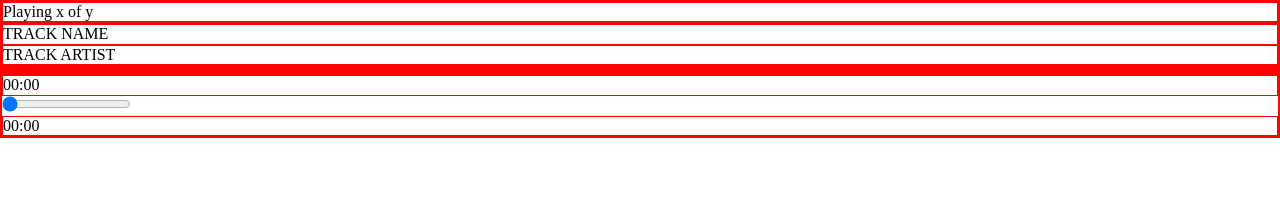
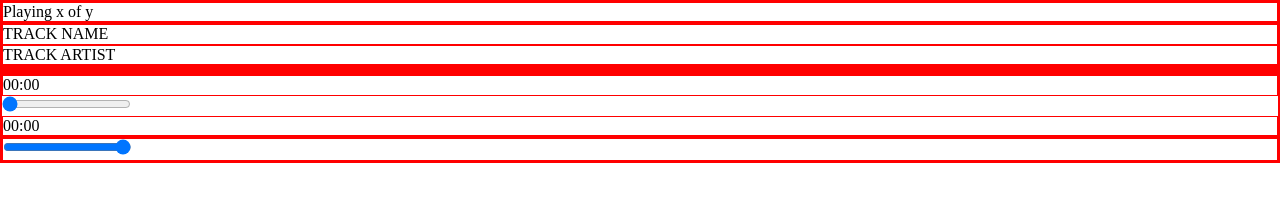
Before and after one commit to joeklein9/music-app, a plain HTML site: page index.html in a window 1280 px wide. Drawn offline with nearby package versions, Linux system fonts and the light colour scheme.

Commit message:
finished slider containers

```diff
--- a/index.html
+++ b/index.html
@@ -29,6 +29,16 @@
             value="0" class="seek_slider" onchange="seekTo()">
             <div class="total-duration">00:00</div>
         </div>
+
+        <div class = "slider-container">
+            <div class="slider_container">
+                <i class="fa fa-volume-down"></i>
+                <input type="range" min="1" max="100"
+                  value="99" class="volume_slider" onchange="setVolume()">
+                <i class="fa fa-volume-up"></i>
+              </div>
+            </div>
+        </div>
     </div>
 
         <script type="module" src="index.js"></script>
```
